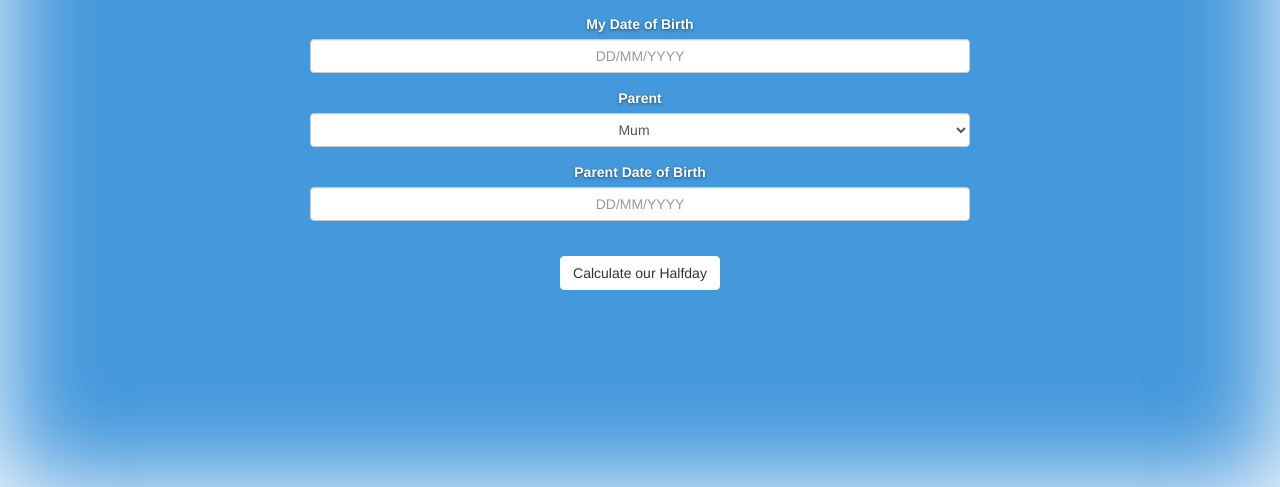
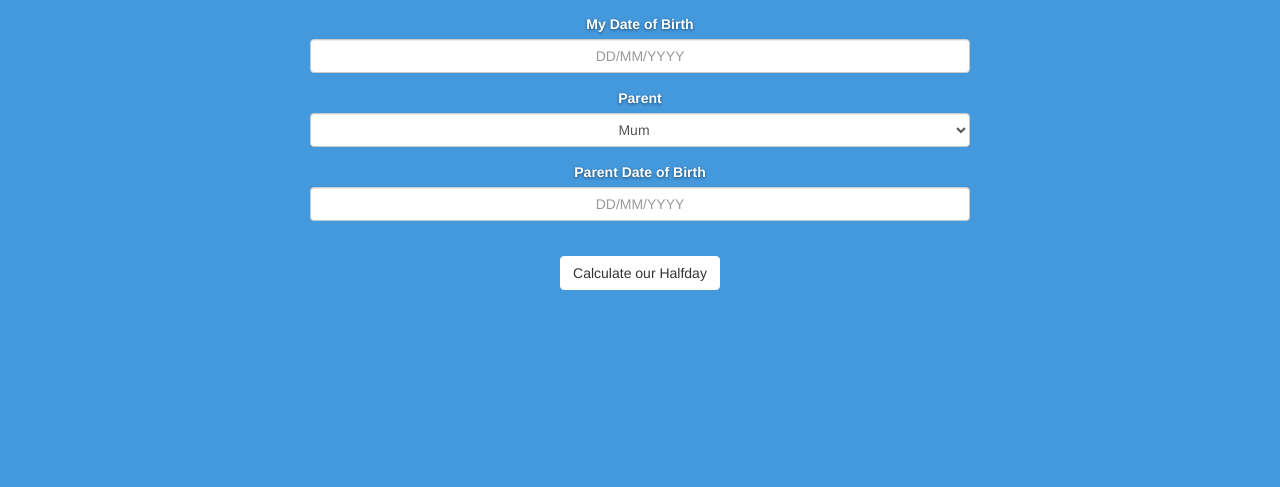
Before and after one commit to albertstill/albertstill.github.io, a plain HTML site: page index.html in a window 1280 px wide. Shown: the part 313-800 px from the top of the page. Drawn offline with nearby package versions, Linux system fonts and the light colour scheme.

Commit message:
no color fading

```diff
--- a/cover.css
+++ b/cover.css
@@ -38,8 +38,6 @@ body {
   color: #fff;
   text-align: center;
   text-shadow: 0 1px 3px rgba(0,0,0,.5);
-  -webkit-box-shadow: inset 0 0 100px white;
-          box-shadow: inset 0 0 100px white;
 }
 
 /* Extra markup and styles for table-esque vertical and horizontal centering */
```
